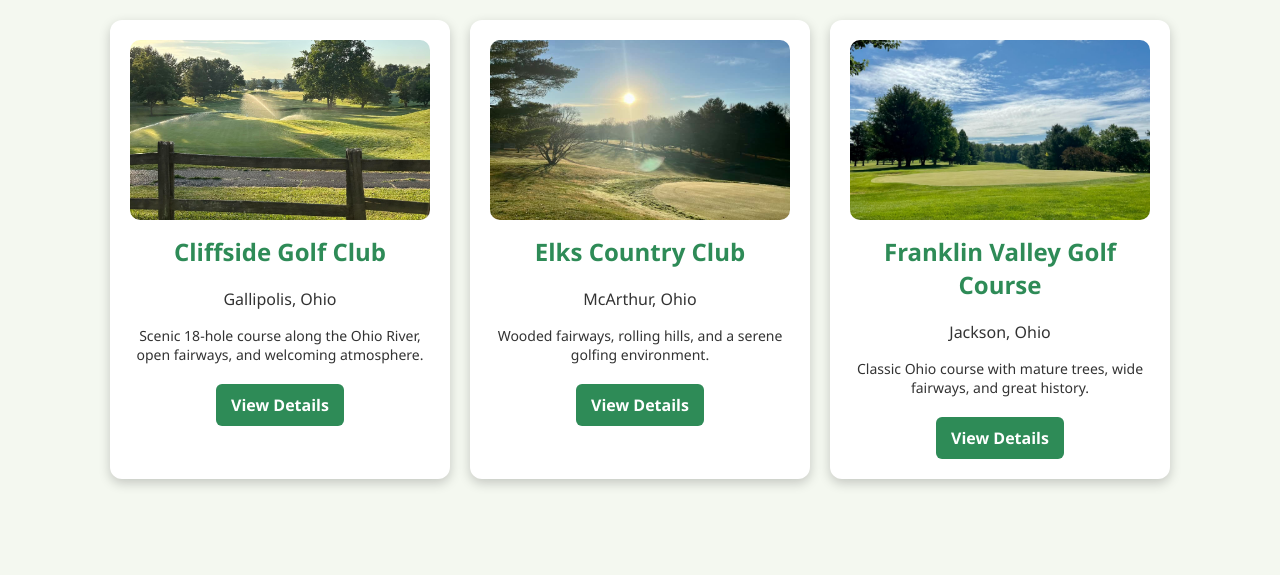
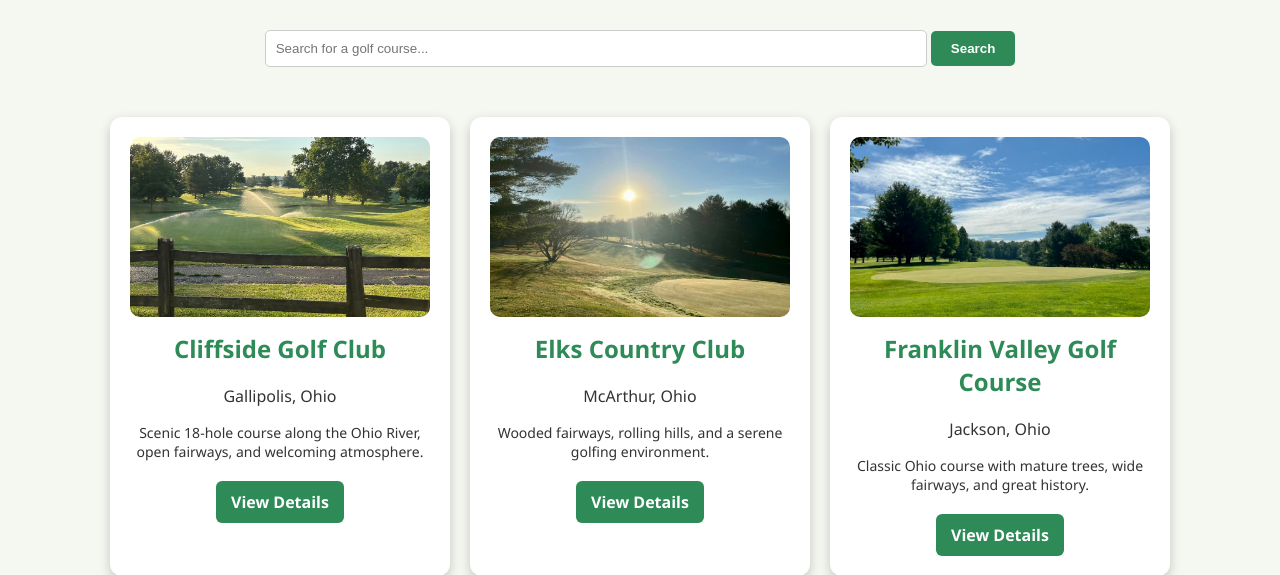
Before and after one commit to Ad0ss/Golfnow-Application, a Django app: page /courses/ in a window 1280 px wide. Shown: the part 62-637 px from the top of the page. Run offline with Django 5.2, Linux system fonts and the light colour scheme.

Commit message:
Final Commit: Completed GOLFNOW Project - booking, search, profile, cancel bookings

```diff
--- a/courses/templates/course_detail.html
+++ b/courses/templates/course_detail.html
@@ -37,7 +37,7 @@
         }
 
         main {
-            background-color: rgba(0, 0, 0, 0.5); /* Dark transparent box */
+            background-color: rgba(0, 0, 0, 0.5);
             margin: 40px auto;
             padding: 30px;
             max-width: 600px;
--- a/courses/templates/home.html
+++ b/courses/templates/home.html
@@ -28,6 +28,32 @@
             margin: 0;
             padding: 0;
             background-color: #f4f8f0;
+        }
+
+        .search-bar {
+            text-align: center;
+            margin: 30px 0;
+        }
+
+        .search-bar input[type="text"] {
+            width: 50%;
+            padding: 10px;
+            border-radius: 5px;
+            border: 1px solid #ccc;
+        }
+
+        .search-bar button {
+            padding: 10px 20px;
+            border-radius: 5px;
+            border: none;
+            background-color: #2e8b57;
+            color: white;
+            font-weight: bold;
+            cursor: pointer;
+        }
+
+        .search-bar button:hover {
+            background-color: #228b22;
         }
 
         .course-list {
@@ -83,6 +109,13 @@
         .view-details:hover {
             background-color: #228b22;
         }
+
+        .no-results {
+            text-align: center;
+            font-size: 20px;
+            color: #888;
+            margin-top: 50px;
+        }
     </style>
 </head>
 <body>
@@ -95,6 +128,14 @@
     <a href="/logout/">Logout</a>
 </nav>
 
+<div class="search-bar">
+    <form method="GET">
+        <input type="text" name="q" placeholder="Search for a golf course..." value="{{ query|default:'' }}">
+        <button type="submit">Search</button>
+    </form>
+</div>
+
+{% if courses %}
 <div class="course-list">
     {% for course in courses %}
     <div class="course-card">
@@ -106,6 +147,11 @@
     </div>
     {% endfor %}
 </div>
+{% else %}
+<div class="no-results">
+    <p>No course found. Please try another search.</p>
+</div>
+{% endif %}
 
 </body>
 </html>
--- a/courses/views.py
+++ b/courses/views.py
@@ -84,9 +84,18 @@ def logout_view(request):
 def welcome(request):
     return render(request, 'welcome.html', {'courses': courses})
 
-# Home page (Explore Courses)
+# Home page (Explore Courses) with Search
 def home(request):
-    return render(request, 'home.html', {'courses': courses})
+    query = request.GET.get('q')
+    filtered_courses = courses
+
+    if query:
+        filtered_courses = [c for c in courses if query.lower() in c['name'].lower()]
+
+    return render(request, 'home.html', {
+        'courses': filtered_courses,
+        'query': query
+    })
 
 # Course detail page
 def course_detail(request, course_id):
--- a/golfnow_project/urls.py
+++ b/golfnow_project/urls.py
@@ -26,7 +26,7 @@ urlpatterns = [
     path('logout/', views.logout_view, name='logout'),
     path('register/', views.register, name='register'),
     path('profile/', views.profile, name='profile'),
-    path('cancel-booking/<int:booking_id>/', views.cancel_booking, name='cancel_booking'),  # 👈 New cancel booking route
+    path('cancel-booking/<int:booking_id>/', views.cancel_booking, name='cancel_booking'),
     path('', views.welcome, name='welcome'),
     path('courses/', include('courses.urls')),
 ]
```
Also changed, not shown: db.sqlite3.
